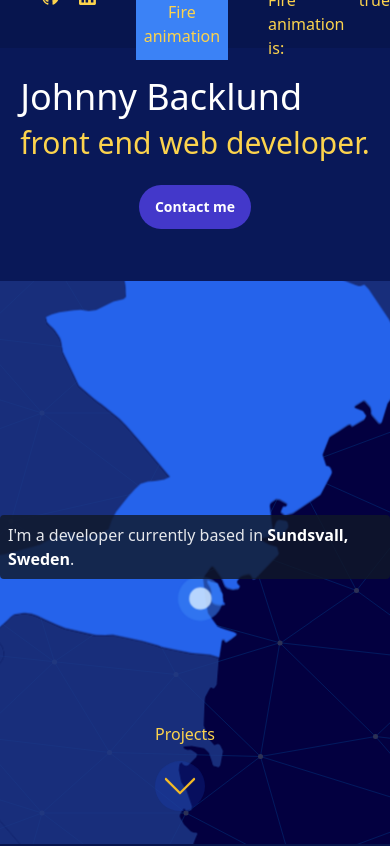
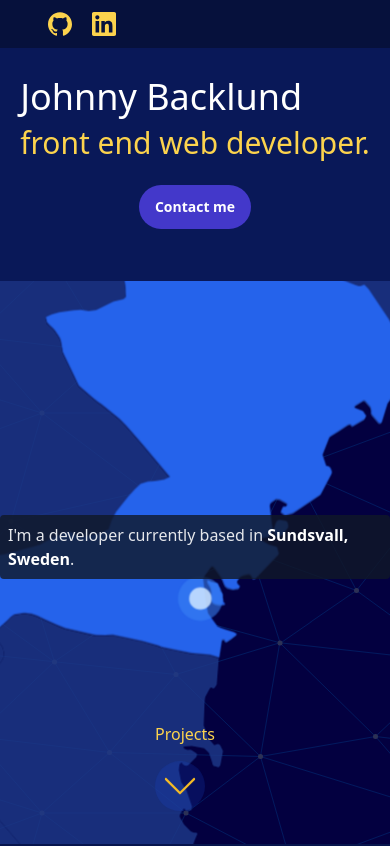
Before and after one commit to johnnydevster/portfolio, a React (Create React App) app: page / in a window 390 px wide. Shown: the top 846 px of the page. Built offline with nearby package versions, Linux system fonts and the light colour scheme.

Commit message:
Moved header in to main section instead

```diff
--- a/src/App.js
+++ b/src/App.js
@@ -89,34 +89,6 @@ function App() {
   return (
     <div>
       <div ref={topRef} className="main h-screen w-full absolute z-0">
-        <header className="w-full h-12 z-20 absolute flex items-center justify-end">
-          <div className="flex fill-current text-yellow-300">
-            <a
-              href="https://github.com/johnnydevster"
-              target="_blank"
-              rel="noreferrer"
-              className="w-6 ml-12 fill-current cursor-pointer hover:text-yellow-200 text-yellow-300"
-            >
-              <GitHub />
-            </a>
-            <a
-              href="https://www.linkedin.com/in/johnny-backlund-3b8221179/"
-              target="_blank"
-              rel="noreferrer"
-              className="w-6 ml-5 fill-current text-yellow-300 cursor-pointer hover:text-yellow-200"
-            >
-              <LinkedIn />
-            </a>
-            <button
-              onClick={() => setFireAnimation(!fireAnimation)}
-              className="px-2 bg-blue-500 mx-10"
-            >
-              Fire animation
-            </button>
-            <p>Fire animation is: </p>
-            <p>{String(fireAnimation)}</p>
-          </div>
-        </header>
         <Transition in={showContactForm} timeout={0}>
           {(state) => <ContactFormPopup state={state} />}
         </Transition>
@@ -167,7 +139,11 @@ function App() {
           </div>
         </div>
         <div ref={projectsRef}>
-          <Main scrollToTop={scrollToTop} />
+          <Main
+            fireAnimation={fireAnimation}
+            setFireAnimation={setFireAnimation}
+            scrollToTop={scrollToTop}
+          />
         </div>
       </div>
     </div>
--- a/src/Main.js
+++ b/src/Main.js
@@ -4,6 +4,7 @@ import Navigation from "./Navigation";
 import AboutMe from "./AboutMe";
 import Contact from "./Contact";
 import SocialBar from "./SocialBar";
+import { GitHub, LinkedIn } from "./static/icons";
 import { useState } from "react";
 import { useInView, InView } from "react-intersection-observer";
 
@@ -37,6 +38,30 @@ function Main(props) {
 
   return (
     <div className="projects text-blue-50 text-xl relative inset-0 pt-3 pb-6 flex-col">
+      <header
+        className={`transform transition-all duration-400 ease-in-out w-full top-0 ${
+          mainSectionInView ? "md:-translate-y-12" : ""
+        } h-12 fixed flex items-center`}
+      >
+        <div className="flex fill-current text-yellow-300">
+          <a
+            href="https://github.com/johnnydevster"
+            target="_blank"
+            rel="noreferrer"
+            className="w-6 ml-12 fill-current cursor-pointer hover:text-yellow-200 text-yellow-300"
+          >
+            <GitHub />
+          </a>
+          <a
+            href="https://www.linkedin.com/in/johnny-backlund-3b8221179/"
+            target="_blank"
+            rel="noreferrer"
+            className="w-6 ml-5 fill-current text-yellow-300 cursor-pointer hover:text-yellow-200"
+          >
+            <LinkedIn />
+          </a>
+        </div>
+      </header>
       <InView
         threshold={0.15}
         onChange={(inView, entry) => {
--- a/src/SwedenAnimation.js
+++ b/src/SwedenAnimation.js
@@ -38,12 +38,12 @@ function SwedenAnimation(props) {
           <Sweden
             className={`${
               props.fireAnimation ? "animatein" : ""
-            } sweden transform transition-all ease-in-out duration-500 fill-current text-blue-700`}
+            } opacity-0 sweden transform transition-all ease-in-out duration-500 fill-current text-blue-700`}
           />
           <Västernorrland
             className={`${
               props.fireAnimation ? "animatein" : ""
-            } norrland fill-current text-blue-700 absolute z-50`}
+            } opacity-0 norrland fill-current text-blue-700 absolute z-50`}
           />
           <div
             className={`${
--- a/src/index.css
+++ b/src/index.css
@@ -22,7 +22,11 @@
     }
   }
 
-  header,
+  header {
+    z-index: 250;
+    background-color: #06113c;
+  }
+
   .projects {
     background-color: #07154e;
   }
```
